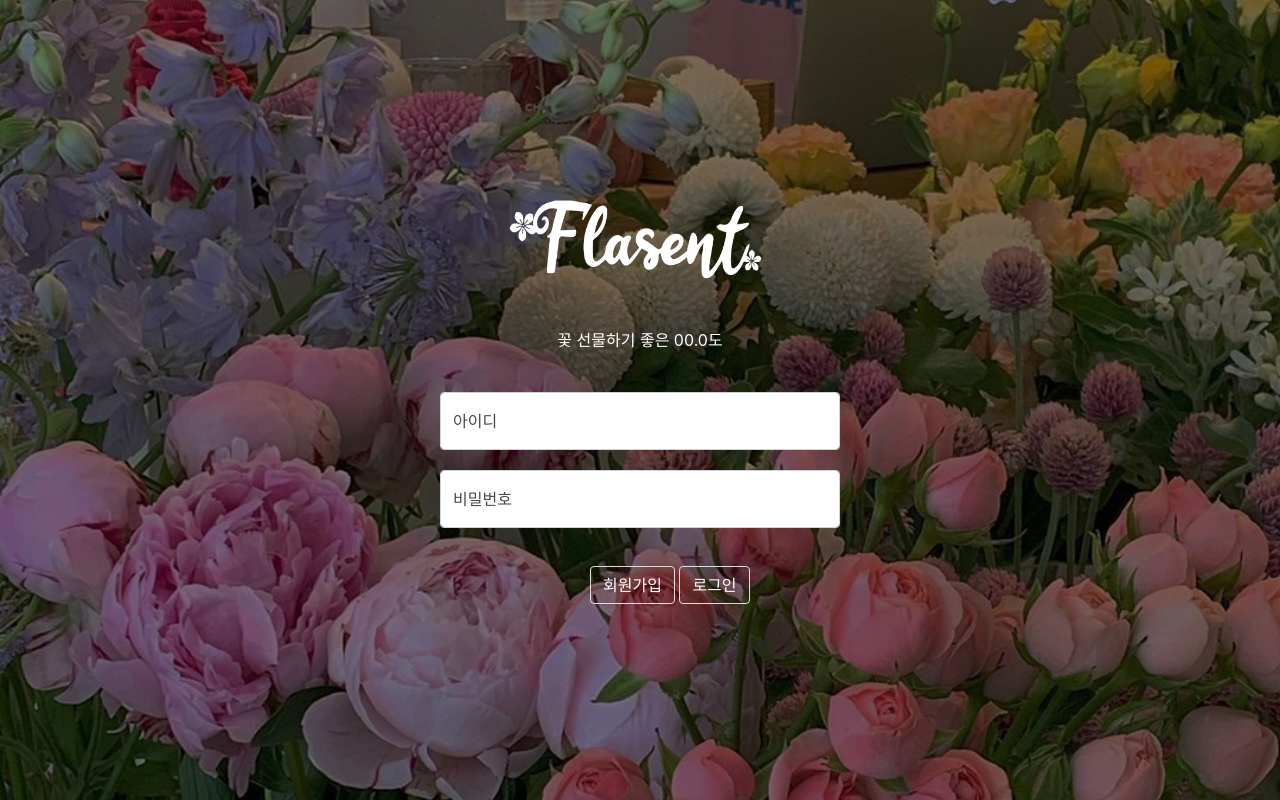
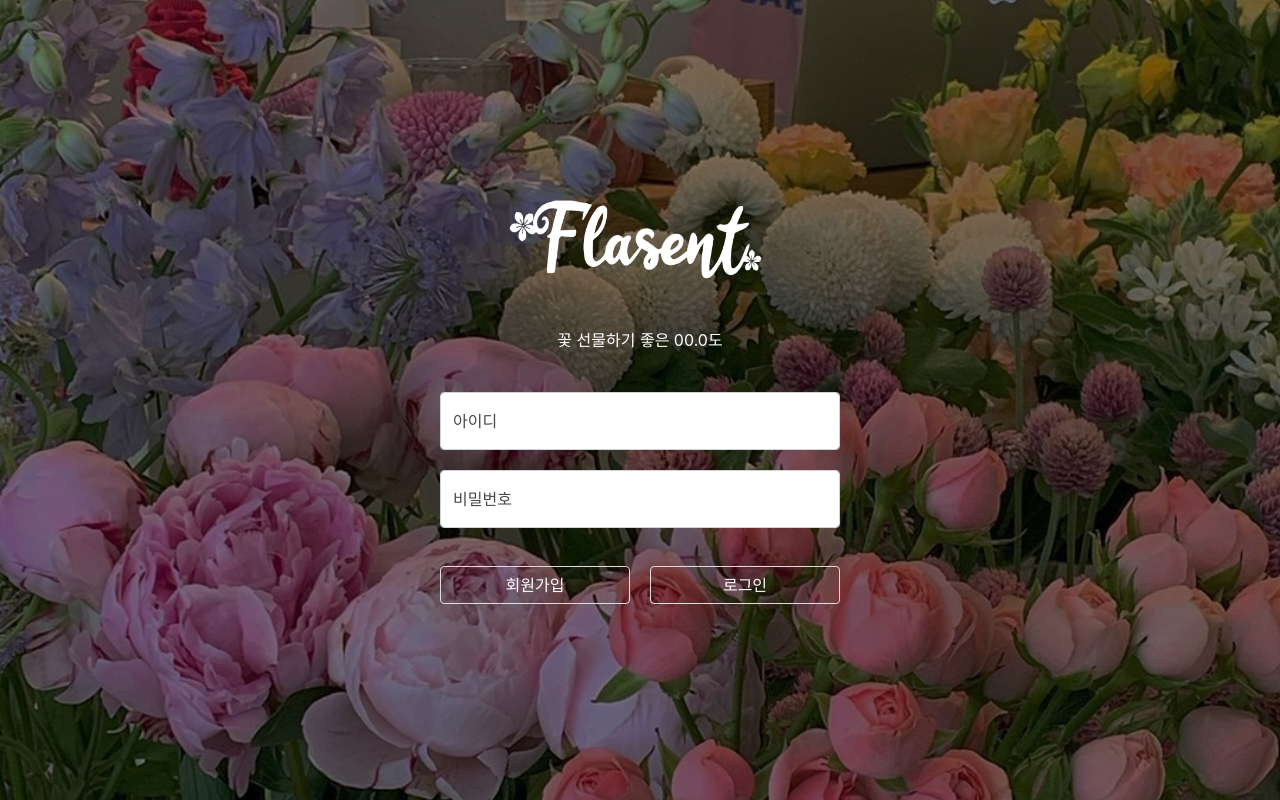
Before and after one commit to leechaemin1/Flasent, a Flask app: page /login in a window 1280 px wide. Run offline with Flask 2, Linux system fonts and the light colour scheme.

Commit message:
로그인 페이지 css 수정

```diff
--- a/static/css/login.css
+++ b/static/css/login.css
@@ -59,12 +59,19 @@ a:hover {
 
 
 .btn_box {
-    margin-left: 150px;
+    display: flex;
+    align-items: center;
+    justify-content: center;
     padding-top: 28px;
 }
 .btn_box > button  {
-    /*color: white;*/
+    width: 100%;
+    color: white;
     border: 1px solid #ddd;
+}
+
+.btn_box > button + button {
+    margin-left: 20px;
 }
 
 p {
--- a/templates/login.html
+++ b/templates/login.html
@@ -63,8 +63,11 @@
                 success: function (response) {
                     if (response['result'] == 'success') {
                         $.cookie('mytoken', response['token'], {path: '/'});
-                        wi                    } else {ndow.location.replace("/")
 
+                        alert('로그인 완료!')
+                        window.location.href = '/'
+                    } else {
+                        // 로그인이 안되면 에러메시지를 띄웁니다.
                         alert(response['msg'])
                     }
                 }
@@ -96,8 +99,8 @@
             <p id="help-password-login"></p>
         </div>
         <div class="btn_box">
-            <button type="button" class="btn btn-outline-success"><a href="membership.html">회원가입</a></button>
-            <button style="color: white" type="button" onclick="sign_in()" class="btn btn-outline-success">로그인</button>
+            <button type="button" class="btn btn-outline-secondary"><a href="membership.html">회원가입</a></button>
+            <button type="button" class="btn btn-outline-secondary" onclick="sign_in()">로그인</button>
         </div>
     </div>
 </div>
```
Lines whose indentation alone changed are shown as unchanged.
